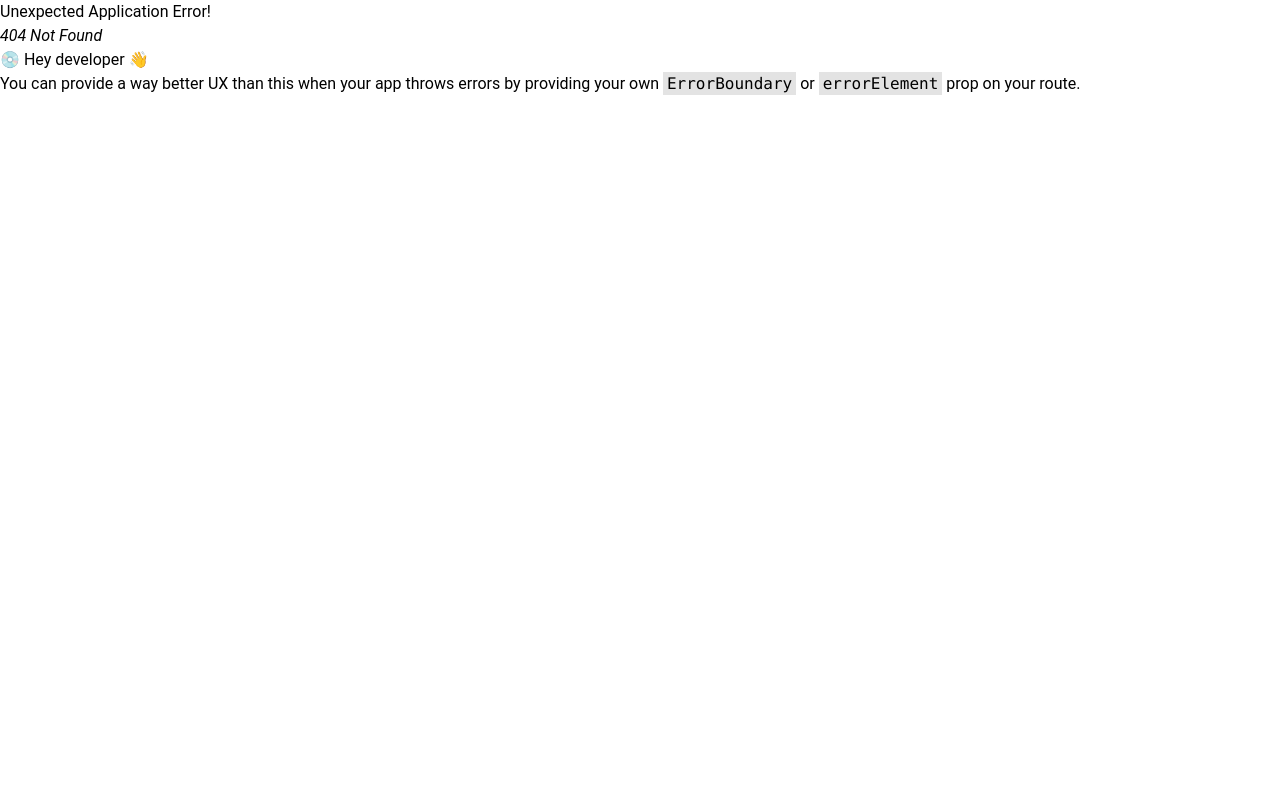
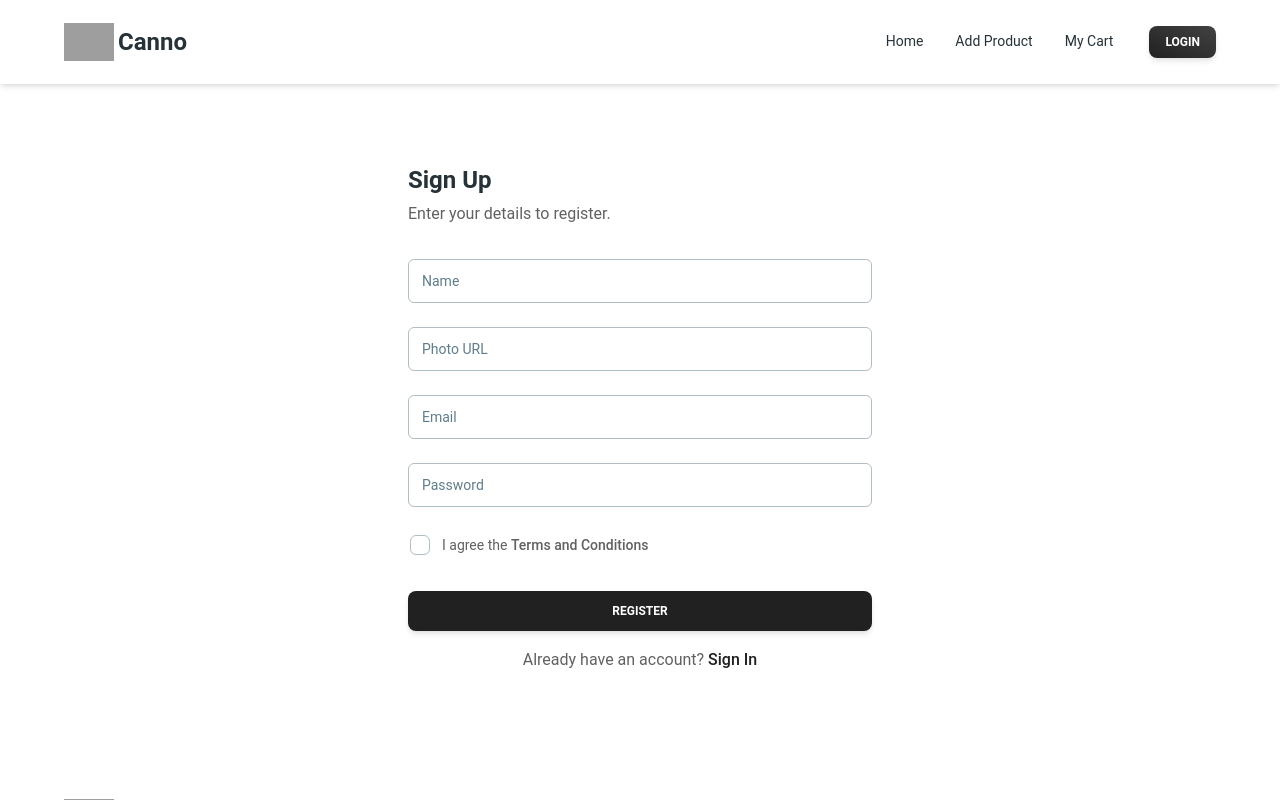
Before and after one commit to mhlehri/Canoo, a React (Vite) app: page /signUp in a window 1280 px wide. Before the commit this address had no page. Shown: the top 800 px of the page. Built offline with nearby package versions, Linux system fonts and the light colour scheme; grey boxes are pictures that could not be loaded.

Commit message:
Home page completed without Extra two sections

```diff
--- a/src/Component/Card/Card.jsx
+++ b/src/Component/Card/Card.jsx
@@ -1,6 +1,6 @@
 const Card = () => {
   return (
-    <div className="grid grid-cols-1 md:grid-cols-2 gap-4 lg:grid-cols-3 max-w-6xl mx-auto">
+    <div className="grid grid-cols-1 md:grid-cols-2 gap-4 lg:grid-cols-3 max-w-6xl  my-20 mx-auto">
       {/* card1 */}
       <div className="relative flex flex-col text-black bg-white shadow-md  rounded-xl bg-clip-border">
         <div className="relative mx-4 mt-4 overflow-hidden text-black   bg-white shadow-lg  rounded-xl bg-clip-border">
@@ -43,6 +43,48 @@ const Card = () => {
           </h4>
         </div>
       </div>
+      {/* card4 */}
+      <div className="relative flex flex-col text-black bg-white shadow-md  rounded-xl bg-clip-border">
+        <div className="relative mx-4 mt-4 overflow-hidden text-black   bg-white shadow-lg  rounded-xl bg-clip-border">
+          <img
+            src="https://i.ibb.co/PgfRw5S/lucho-renolfi-9p-W-u2wynx0-unsplash.jpg"
+            alt="profile-picture"
+          />
+        </div>
+        <div className="p-6 text-center">
+          <h4 className="block mb-2 font-sans text-2xl antialiased font-semibold leading-snug tracking-normal text-blue-gray-900">
+            Audi
+          </h4>
+        </div>
+      </div>
+      {/* card5 */}
+      <div className="relative flex flex-col text-black bg-white shadow-md  rounded-xl bg-clip-border">
+        <div className="relative mx-4 mt-4 overflow-hidden text-black   bg-white shadow-lg  rounded-xl bg-clip-border">
+          <img
+            src="https://i.ibb.co/djcxjN1/emrecan-arik-dgqu-Dmlh-RAI-unsplash.jpg"
+            alt="profile-picture"
+          />
+        </div>
+        <div className="p-6 text-center">
+          <h4 className="block mb-2 font-sans text-2xl antialiased font-semibold leading-snug tracking-normal text-blue-gray-900">
+            Honda
+          </h4>
+        </div>
+      </div>
+      {/* card6 */}
+      <div className="relative flex flex-col text-black bg-white shadow-md  rounded-xl bg-clip-border">
+        <div className="relative mx-4 mt-4 overflow-hidden text-black   bg-white shadow-lg  rounded-xl bg-clip-border">
+          <img
+            src="https://i.ibb.co/f8qv4LF/austin-ramsey-9-X3-Dmo-EM64k-unsplash.jpg"
+            alt="profile-picture"
+          />
+        </div>
+        <div className="p-6 text-center">
+          <h4 className="block mb-2 font-sans text-2xl antialiased font-semibold leading-snug tracking-normal text-blue-gray-900">
+            Tesla
+          </h4>
+        </div>
+      </div>
     </div>
   );
 };
--- a/src/Component/Navbar/Navbar.jsx
+++ b/src/Component/Navbar/Navbar.jsx
@@ -6,6 +6,7 @@ import {
   Button,
   IconButton,
 } from "@material-tailwind/react";
+import { Link } from "react-router-dom";
 
 export function StickyNavbar() {
   const [openNav, setOpenNav] = React.useState(false);
@@ -25,9 +26,9 @@ export function StickyNavbar() {
         color="blue-gray"
         className="p-1 font-normal"
       >
-        <a href="#" className="flex items-center">
+        <Link to="/" className="flex items-center">
           Home
-        </a>
+        </Link>
       </Typography>
       <Typography
         as="li"
@@ -35,9 +36,9 @@ export function StickyNavbar() {
         color="blue-gray"
         className="p-1 font-normal"
       >
-        <a href="#" className="flex items-center">
+        <Link to="/addProduct" className="flex items-center">
           Add Product
-        </a>
+        </Link>
       </Typography>
       <Typography
         as="li"
@@ -45,9 +46,9 @@ export function StickyNavbar() {
         color="blue-gray"
         className="p-1 font-normal"
       >
-        <a href="#" className="flex items-center">
+        <Link to="/myCart" className="flex items-center">
           My Cart
-        </a>
+        </Link>
       </Typography>
     </ul>
   );
@@ -70,6 +71,7 @@ export function StickyNavbar() {
           </Typography>
           <div className="flex items-center gap-4">
             <div className="mr-4 hidden lg:block">{navList}</div>
+            <Link to="/login">
               <Button
                 variant="gradient"
                 size="sm"
@@ -77,6 +79,7 @@ export function StickyNavbar() {
               >
                 <span>Login</span>
               </Button>
+            </Link>
             <IconButton
               variant="text"
               className="ml-auto h-6 w-6 text-inherit hover:bg-transparent focus:bg-transparent active:bg-transparent lg:hidden"
@@ -118,9 +121,11 @@ export function StickyNavbar() {
         </div>
         <MobileNav open={openNav}>
           {navList}
+          <Link to="/login">
             <Button variant="gradient" size="sm" fullWidth className="mb-2">
               <span>Login</span>
             </Button>
+          </Link>
         </MobileNav>
       </Navbar>
     </div>
--- a/src/Component/Signin/Signin.jsx
+++ /dev/null
@@ -1,29 +0,0 @@
-import { Card, Input, Button, Typography } from "@material-tailwind/react";
-
-export function SimpleRegistrationForm() {
-  return (
-    <Card color="transparent" shadow={false}>
-      <Typography variant="h4" color="blue-gray">
-        Sign In
-      </Typography>
-      <Typography color="gray" className="mt-1 font-normal">
-        Enter your details to Login.
-      </Typography>
-      <form className="mt-8 mb-2 w-80 max-w-screen-lg sm:w-96">
-        <div className="mb-4 flex flex-col gap-6">
-          <Input type="email" size="lg" name="email" label="Email" />
-          <Input type="password" size="lg" name="email" label="Password" />
-        </div>
-        <Button className="mt-6" fullWidth>
-          Login
-        </Button>
-        <Typography color="gray" className="mt-4 text-center font-normal">
-          Don't have an account?{" "}
-          <a href="#" className="font-medium text-gray-900">
-            Sign Up
-          </a>
-        </Typography>
-      </form>
-    </Card>
-  );
-}
--- a/src/Component/Signup/Signup.jsx
+++ /dev/null
@@ -1,55 +0,0 @@
-import {
-  Card,
-  Input,
-  Checkbox,
-  Button,
-  Typography,
-} from "@material-tailwind/react";
-
-export function SimpleRegistrationForm() {
-  return (
-    <Card color="transparent" shadow={false}>
-      <Typography variant="h4" color="blue-gray">
-        Sign Up
-      </Typography>
-      <Typography color="gray" className="mt-1 font-normal">
-        Enter your details to register.
-      </Typography>
-      <form className="mt-8 mb-2 w-80 max-w-screen-lg sm:w-96">
-        <div className="mb-4 flex flex-col gap-6">
-          <Input type="text" size="lg" name="name" label="Name" />
-          <Input type="text" size="lg" name="photo" label="Photo Url" />
-          <Input type="email" size="lg" name="email" label="Email" />
-          <Input type="password" size="lg" name="password" label="Password" />
-        </div>
-        <Checkbox
-          label={
-            <Typography
-              variant="small"
-              color="gray"
-              className="flex items-center font-normal"
-            >
-              I agree the
-              <a
-                href="#"
-                className="font-medium transition-colors hover:text-gray-900"
-              >
-                &nbsp;Terms and Conditions
-              </a>
-            </Typography>
-          }
-          containerProps={{ className: "-ml-2.5" }}
-        />
-        <Button type="submit" className="mt-6" fullWidth>
-          Register
-        </Button>
-        <Typography color="gray" className="mt-4 text-center font-normal">
-          Already have an account?{" "}
-          <a href="#" className="font-medium text-gray-900">
-            Sign In
-          </a>
-        </Typography>
-      </form>
-    </Card>
-  );
-}
--- /dev/null
+++ b/src/Pages/AddProduct/AddProduct.jsx
@@ -0,0 +1,9 @@
+const AddProduct = () => {
+  return (
+    <div>
+      <h1>add...</h1>
+    </div>
+  );
+};
+
+export default AddProduct;
--- /dev/null
+++ b/src/Pages/MyCart/MyCart.jsx
@@ -0,0 +1,9 @@
+const MyCart = () => {
+  return (
+    <div>
+      <h1>Cart</h1>
+    </div>
+  );
+};
+
+export default MyCart;
--- /dev/null
+++ b/src/Pages/Signin/Signin.jsx
@@ -0,0 +1,40 @@
+import { Card, Input, Button, Typography } from "@material-tailwind/react";
+import { Link } from "react-router-dom";
+
+export function SignIn() {
+  const handleSignIn = (e) => {
+    e.preventDefault();
+    const form = e.target;
+    const email = form.email.value;
+    const password = form.password.value;
+    const user = { email, password };
+    console.log(user);
+  };
+  return (
+    <div className="mx-auto max-w-lg my-20 px-6">
+      <Card color="transparent" shadow={false}>
+        <Typography variant="h4" color="blue-gray">
+          Sign In
+        </Typography>
+        <Typography color="gray" className="mt-1 font-normal">
+          Enter your details to Login.
+        </Typography>
+        <form onSubmit={handleSignIn} className="mt-8 mb-2 max-w-screen-lg ">
+          <div className="mb-4 flex flex-col gap-6">
+            <Input type="email" size="lg" name="email" label="Email" />
+            <Input type="password" size="lg" name="password" label="Password" />
+          </div>
+          <Button type="submit" className="mt-6" fullWidth>
+            Login
+          </Button>
+          <Typography color="gray" className="mt-4 text-center font-normal">
+            Don't have an account?{" "}
+            <Link to="/signUp" className="font-medium text-gray-900">
+              Sign Up
+            </Link>
+          </Typography>
+        </form>
+      </Card>
+    </div>
+  );
+}
--- /dev/null
+++ b/src/Pages/Signup/Signup.jsx
@@ -0,0 +1,67 @@
+import {
+  Card,
+  Input,
+  Checkbox,
+  Button,
+  Typography,
+} from "@material-tailwind/react";
+import { Link } from "react-router-dom";
+
+export function SignUp() {
+  const handleSignUp = (e) => {
+    e.preventDefault();
+    const form = e.target;
+    const name = form.name.value;
+    const photo = form.photo.value;
+    const email = form.email.value;
+    const password = form.password.value;
+    console.log(name, photo, email, password);
+  };
+  return (
+    <div className="mx-auto max-w-lg my-20 px-6">
+      <Card color="transparent" shadow={false}>
+        <Typography variant="h4" color="blue-gray">
+          Sign Up
+        </Typography>
+        <Typography color="gray" className="mt-1 font-normal">
+          Enter your details to register.
+        </Typography>
+        <form onSubmit={handleSignUp} className="mt-8 mb-2 max-w-screen-lg">
+          <div className="mb-4 flex flex-col gap-6">
+            <Input type="text" size="lg" name="name" label="Name" />
+            <Input type="text" size="lg" name="photo" label="Photo URL" />
+            <Input type="email" size="lg" name="email" label="Email" />
+            <Input type="password" size="lg" name="password" label="Password" />
+          </div>
+          <Checkbox
+            label={
+              <Typography
+                variant="small"
+                color="gray"
+                className="flex items-center font-normal"
+              >
+                I agree the
+                <a
+                  href="#"
+                  className="font-medium transition-colors hover:text-gray-900"
+                >
+                  &nbsp;Terms and Conditions
+                </a>
+              </Typography>
+            }
+            containerProps={{ className: "-ml-2.5" }}
+          />
+          <Button type="submit" className="mt-6" fullWidth>
+            Register
+          </Button>
+          <Typography color="gray" className="mt-4 text-center font-normal">
+            Already have an account?{" "}
+            <Link to="/login" className="font-medium text-gray-900">
+              Sign In
+            </Link>
+          </Typography>
+        </form>
+      </Card>
+    </div>
+  );
+}
```
Also changed, not shown: src/main.jsx (+20 -0 lines). Lines whose indentation alone changed are shown as unchanged.
